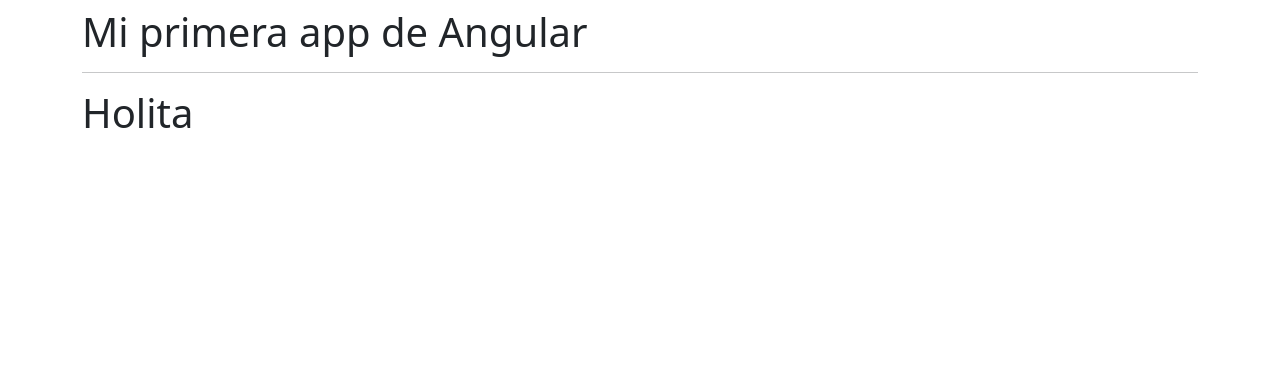
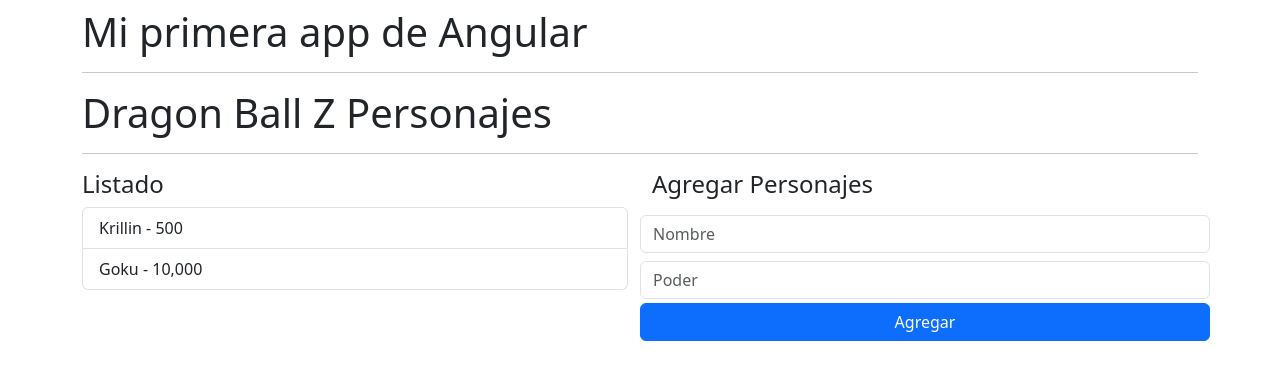
Before and after one commit to CinTutuDev/Dragon-Ball-Z, an Angular app: page / in a window 1280 px wide. Shown: the top 380 px of the page. Built offline with nearby package versions, Linux system fonts and the light colour scheme.

Commit message:
🌱 Diseño(html listado):creo listado y formulario

```diff
--- a/src/app/app.module.ts
+++ b/src/app/app.module.ts
@@ -1,14 +1,14 @@
 /* Módulos de JS y Angular  */
+import { BrowserModule } from '@angular/platform-browser';
 import { NgModule } from '@angular/core';
-import { BrowserModule } from '@angular/platform-browser';
 
 /* Módulos */
 import { CounterModule } from './counter/counter.module';
+import { DbzModule } from './dbz/dbz.module';
 import { HeroesModule } from './heroes/heroes.module';
 
 /* Componentes */
 import { AppComponent } from './app.component';
-import { DbzModule } from './dbz/dbz.module';
 
 @NgModule({
   declarations: [AppComponent],
--- a/src/app/dbz/dbz.module.ts
+++ b/src/app/dbz/dbz.module.ts
@@ -1,5 +1,7 @@
 import { NgModule } from '@angular/core';
 import { CommonModule } from '@angular/common';
+
+/* Componentes */
 import { MainPageComponent } from './pages/main-page.component';
 
 @NgModule({
--- a/src/app/dbz/pages/main-page.component.html
+++ b/src/app/dbz/pages/main-page.component.html
@@ -1 +1,22 @@
-<h1>Holita</h1>
+<h1>Dragon Ball Z Personajes</h1>
+<hr />
+
+<div class="row">
+  <div class="col">
+    <h4>Listado</h4>
+    <ul class="list-group">
+      <li class="list-group-item">Krillin - 500</li>
+      <li class="list-group-item">Goku - 10,000</li>
+    </ul>
+  </div>
+  <div class="col">
+    <form action="" class="row">
+      <h4>Agregar Personajes</h4>
+
+      <input type="text" class="form-control mt-2" placeholder="Nombre" />
+      <input type="text" class="form-control mt-2" placeholder="Poder" />
+
+      <button type="submit" class="btn btn-primary mt-1">Agregar</button>
+    </form>
+  </div>
+</div>
```
